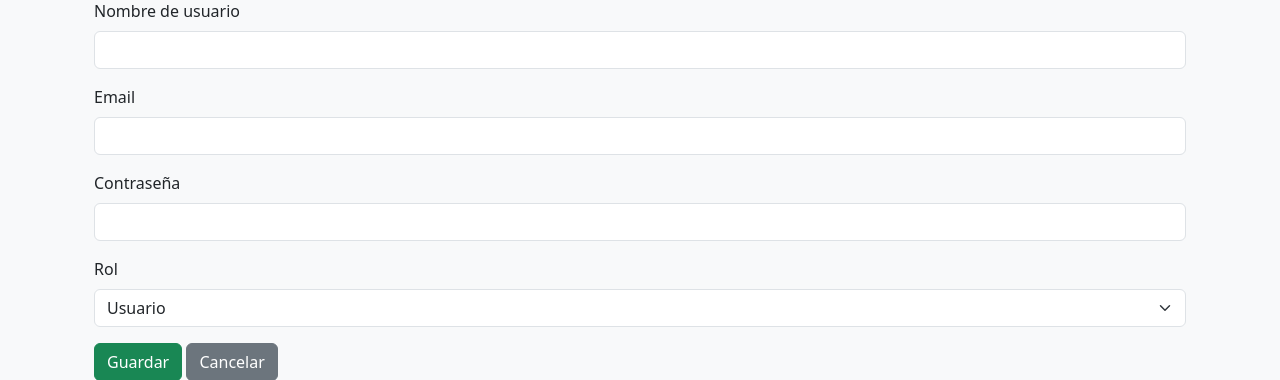
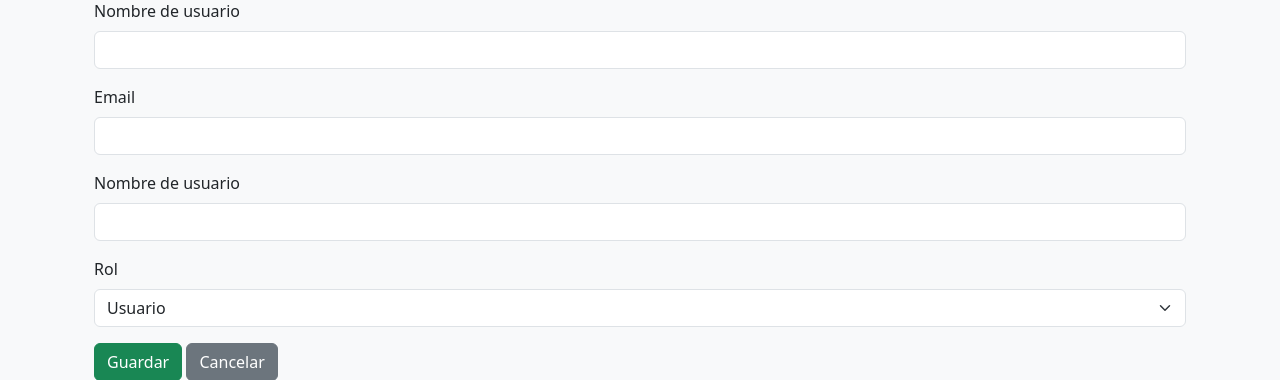
Before and after one commit to Luisa-0o/ProyectoFlask_POO1, a Flask app: template templates/add_user.html in a window 1280 px wide. Shown: the part 175-555 px from the top of the page. Run offline with Flask 3, Linux system fonts and the light colour scheme; the template is opened without the code that fills it, so the values that code supplies are empty.

Commit message:
Correcciones medium

```diff
--- a/templates/add_user.html
+++ b/templates/add_user.html
@@ -14,9 +14,10 @@
         </div>
 
         <div class="mb-3">
-            <label for="password" class="form-label">Contraseña</label>
-            <input type="password" id="password" name="password" class="form-control" required>
+            <label for="username" class="form-label">Nombre de usuario</label>
+            <input type="text" id="username" name="username" class="form-control" required>
         </div>
+
 
         <div class="mb-3">
             <label for="role" class="form-label">Rol</label>
```
